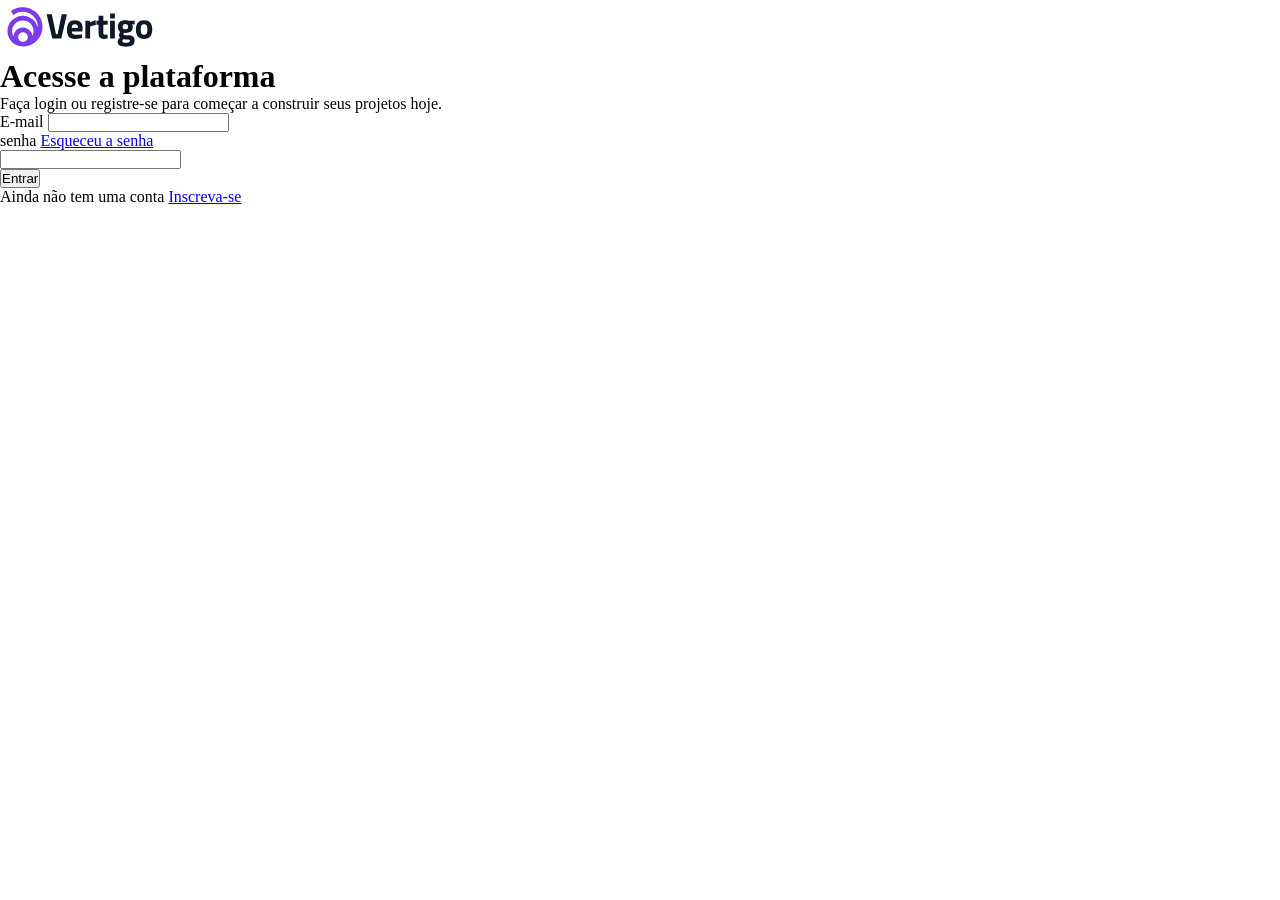
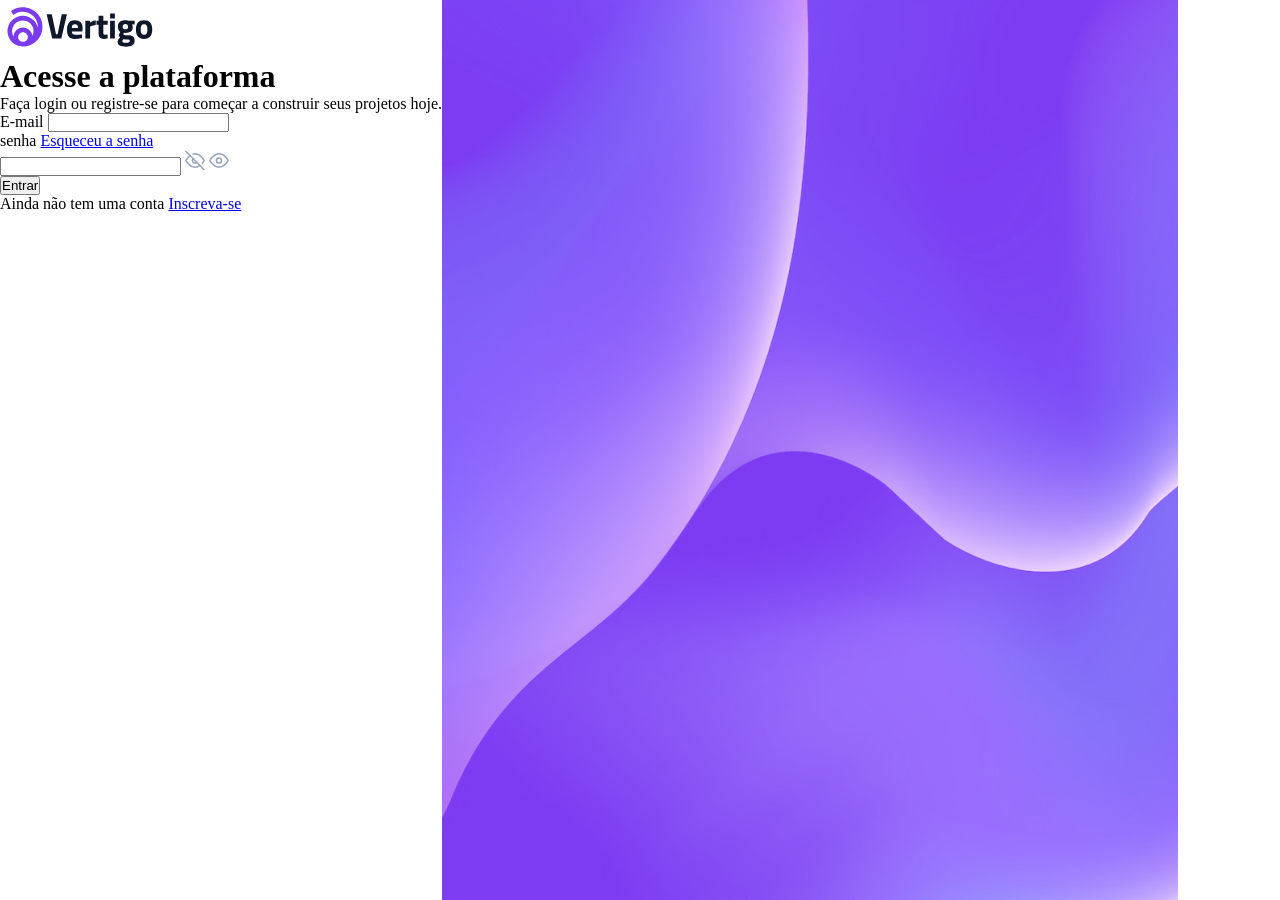
Before and after one commit to bryancury3r/page-login, a plain HTML site: page index.html in a window 1280 px wide. Before the commit the page ends 800 px from the top, so only its background shows below. Drawn offline with Linux system fonts and the light colour scheme.

Commit message:
add styles and tags

```diff
--- a/css/style.css
+++ b/css/style.css
@@ -13,3 +13,7 @@
 body {
   font-size: 1.6rem;
 }
+
+.flex {
+  display: flex;
+}
--- a/index.html
+++ b/index.html
@@ -9,7 +9,8 @@
     <title>Page de login</title>
   </head>
   <body>
-    <div class="page">
+    <div class="page flex">
+      <div>
         <header>
           <img src="./assets/logo.svg" alt="" />
         </header>
@@ -32,8 +33,8 @@
                 <a href="#">Esqueceu a senha</a>
               </div>
               <input type="password" id="senha" />
-            <img class="show-password" src="" alt="" />
-            <img class="hide-password" src="" alt="" />
+              <img class="show-password" src="./assets/eye-off.svg" alt="" />
+              <img class="hide-password" src="./assets/eye.svg" alt="" />
             </div>
 
             <button type="submit" id="">Entrar</button>
@@ -44,5 +45,8 @@
           </form>
         </main>
       </div>
+
+      <img src="./assets/bg.jpg" alt="" />
+    </div>
   </body>
 </html>
```
Also changed, not shown: assets/bg.jpg (added), assets/eye-off.svg (added), assets/eye.svg (added). Lines whose indentation alone changed are shown as unchanged.
